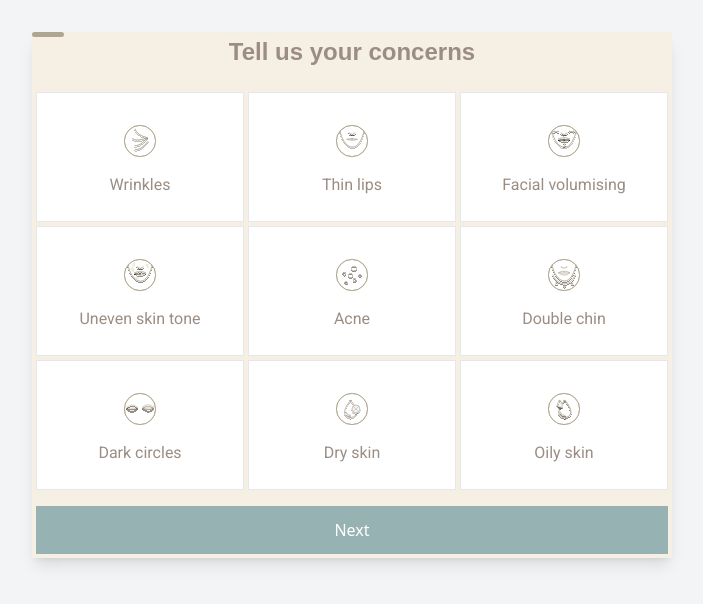
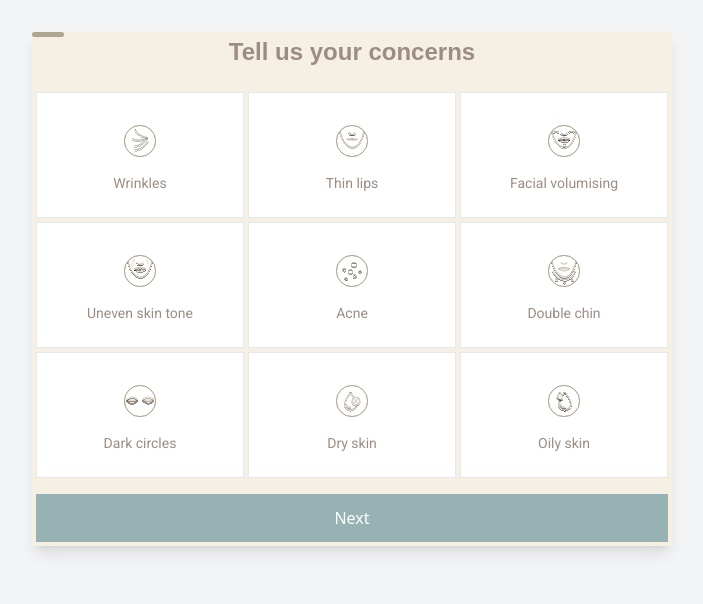
Before and after one commit to PaulJKathmann/smart-questionnaire, a React (Create React App) app in the folder smart-questionnaire/: page / in a window 1280 px wide. Shown: the top 604 px of the page, without its empty margins (288-991 px from the left). Built offline with nearby package versions, Linux system fonts and the light colour scheme.

Commit message:
more iframe optimisation

```diff
--- a/smart-questionnaire/src/MultipleChoiceQuestion.js
+++ b/smart-questionnaire/src/MultipleChoiceQuestion.js
@@ -58,7 +58,7 @@ function MultipleChoiceQuestion({ question, options, setAnswer }) {
                     <Icon className={`w-16 h-16 px-4
                         ${question.answer.includes(option) ? "icon-selected" : "current-color"}`}
                          alt={option} />
-                    <label htmlFor={`option-${index}`} onClick={(e) => e.stopPropagation()} className="flex items-center mb-2 cursor-pointer font-roboto">
+                    <label htmlFor={`option-${index}`} onClick={(e) => e.stopPropagation()} className="text-sm flex items-center mb-2 cursor-pointer font-roboto">
                     {option}
                     </label>
                 </div>
--- a/smart-questionnaire/src/SingleChoiceQuestion.js
+++ b/smart-questionnaire/src/SingleChoiceQuestion.js
@@ -21,7 +21,7 @@ function SingleChoiceQuestion({ question, options, setAnswer }) {
                         onChange={event => setAnswer(question.id, event.target.value)}
                         checked={question.answer === option}
                     />
-                <label htmlFor={`option-${index}`} className="flex items-center mb-2 font-roboto">{option}</label>
+                <label htmlFor={`option-${index}`} className="flex items-center text-sm mb-2 font-roboto">{option}</label>
                 </div>
             </div>
           ))}
```
